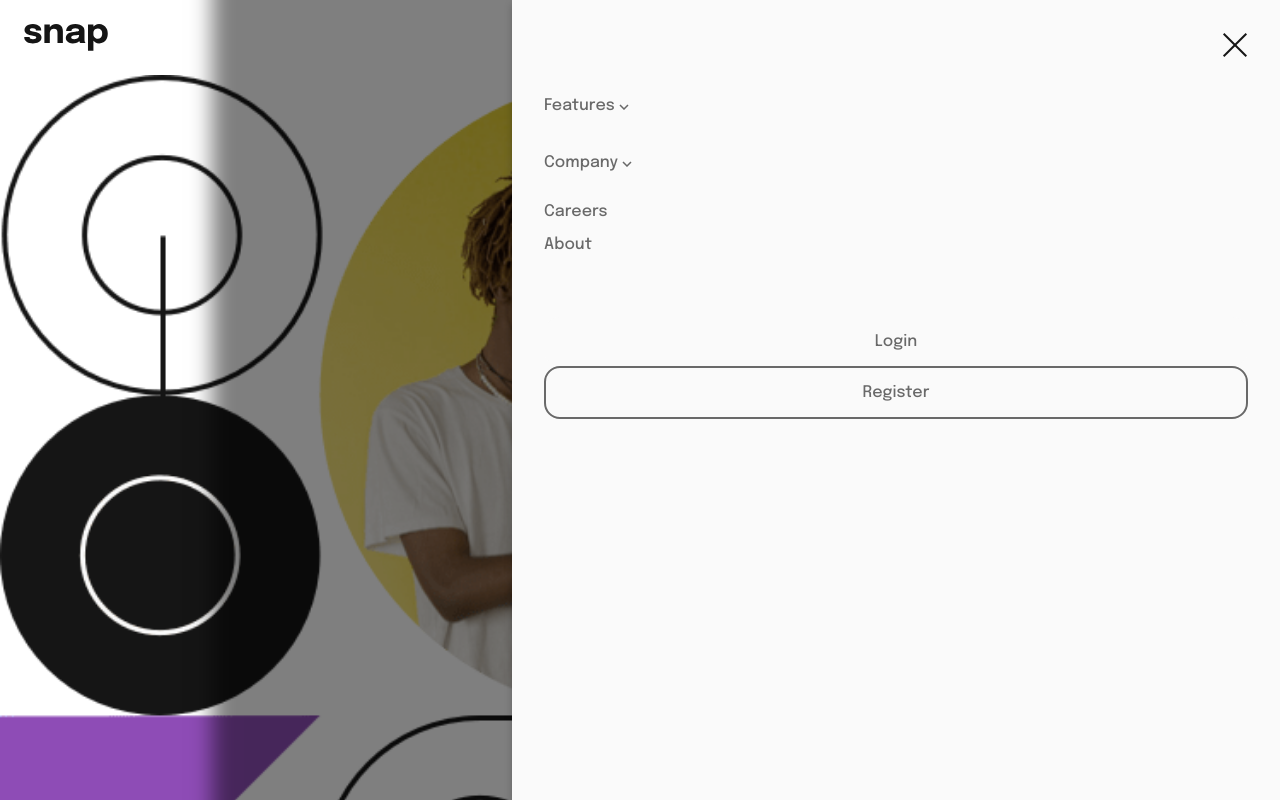
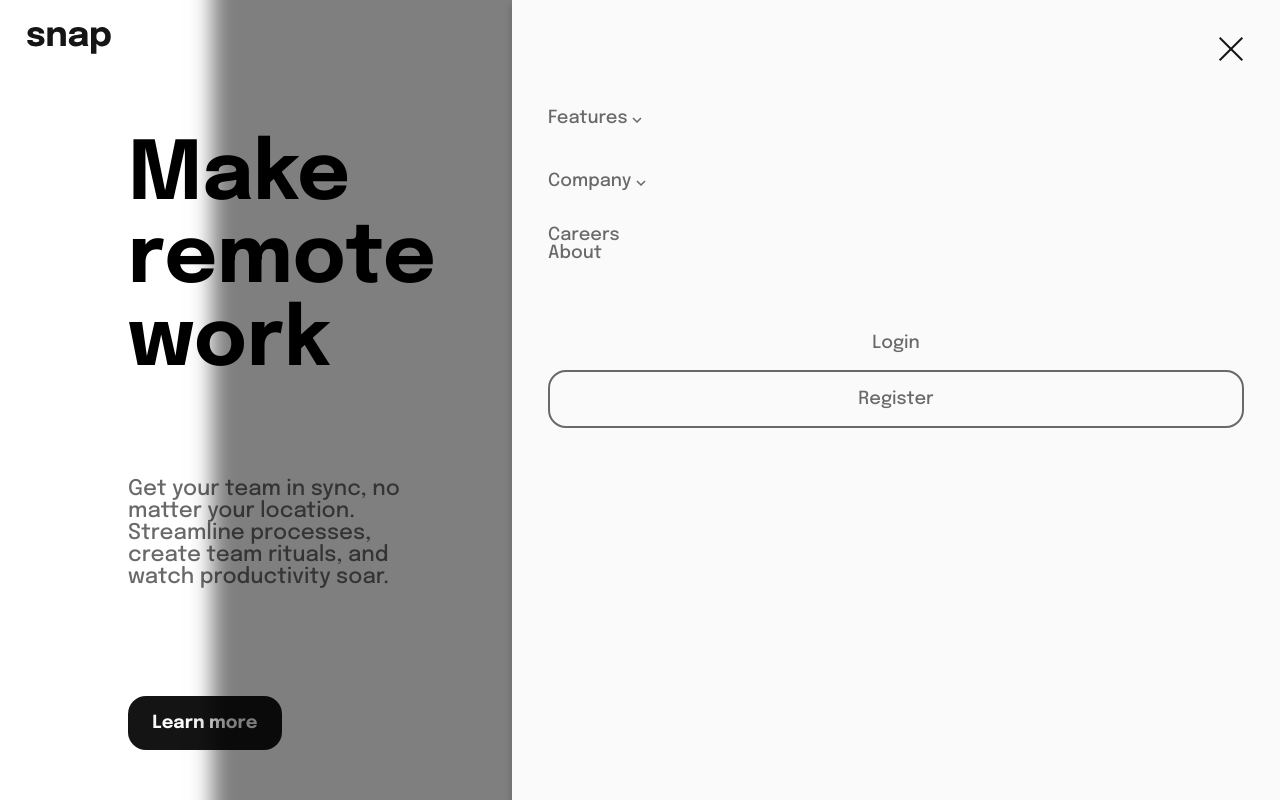
Before and after one commit to lifesaver43/Frontend-Mentor, a plain HTML site: page index.html in a window 1280 px wide. Both pictures are taken after a click on the picture 1240 px from the left and 37 px from the top of the page. Shown: the top 800 px of the page. Drawn offline with Linux system fonts and the light colour scheme.

Commit message:
second commit

```diff
--- a/css/app.js
+++ b/css/app.js
@@ -0,0 +1,36 @@
+// MENU BAR
+const menu = document.getElementById("menu");
+const exit = document.getElementById("exit");
+const navBar = document.getElementById("nav-bar");
+
+menu.addEventListener("click", () => {
+    navBar.classList.add("active")
+});
+
+exit.addEventListener("click", () => {
+    navBar.classList.remove("active")
+});
+
+
+// DROP DOWN MENU
+const feature = document.getElementById("feature-drop");
+const company = document.getElementById("company-drop");
+const featureChild = document.querySelector(".feature-child");
+const companyChild = document.querySelector(".company-child");
+const iconUp1 = document.querySelector(".icon-up1");
+const iconUp2 = document.querySelector(".icon-up2");
+const iconDown1 = document.querySelector(".icon-down1");
+const iconDown2 = document.querySelector(".icon-down2");
+
+
+feature.addEventListener("click", () => {
+    featureChild.classList.toggle("hide")
+    iconUp1.classList.toggle("hide")
+    iconDown1.classList.toggle("hide")
+});
+
+company.addEventListener("click", () => {
+    companyChild.classList.toggle("hide")
+    iconUp2.classList.toggle("hide")
+    iconDown2.classList.toggle("hide")
+});
--- a/css/styles.css
+++ b/css/styles.css
@@ -4,14 +4,22 @@
     --Almost-Black: hsl(0, 0%, 8%);
 }
 
-* {
+@media(min-width: 50em){
+    :root{
+        font-size: 1.125em;
+    }
+}
+
+*, ::before, ::after{
+    margin: 0;
+    padding:0;
     box-sizing: border-box;
     font-family: 'Epilogue', sans-serif;
 }
 
 body {
-    padding: 0;
-    margin: 0;
+    height: 100%;
+    width: 100%;
 }
 
 ul {
@@ -79,6 +87,7 @@ header > nav {
 
 .feature-nav {
     margin-top: 3.5em;
+    cursor: pointer;
 }
 
 .feature-nav * {
@@ -93,6 +102,7 @@ header > nav {
 .company-nav {
     margin: 2em 0;
     margin-top: 2.5em;
+    cursor: pointer;
 }
 
 .company-nav > ul * {
@@ -133,17 +143,24 @@ section {
 }
 
 section > img {
-    background-size: contain;
-    width: 100vw;
+    /* background-size: contain; */
+    width: 100%;
 }
 
-section > h1 {
+.container {
+    display: flex;
+    flex-direction: column;
+    align-items: center;
+    margin-top: 3em;
+}
+
+section > .container > h1 {
     font-size: 2.7em;
     text-align: center;
     margin-bottom: 0;
 }
 
-section > p {
+section > .container > p {
     text-align: center;
     padding: 0 1em;
     color: var(--Medium-Gray);
@@ -151,7 +168,7 @@ section > p {
     margin-top: 1em;
 }
 
-section > button {
+section > .container > button {
     color: var(--Almost-white);
     font-size: 1em;
     font-weight: 700;
@@ -160,12 +177,74 @@ section > button {
     height: 3em;
     border: none;
     border-radius: 1em;
-    margin-top: 1em;
+    margin-top: 2em;
 }
 
-section > .brands {
+section > .container > .brands {
     margin: 3em 1em;
     display: flex;
     align-items: center;
     gap: 1.5em;
 }
+
+/* RESPONSIVE DESIGN */
+
+@media (min-width: 768px) {
+    .mob-img {
+        display: none;
+    }
+    .desk-img {
+        display: block;
+    }
+
+    section {
+        flex-direction: row-reverse;
+        justify-content: space-evenly;
+    }
+
+    section > img {
+        width: 30vw;
+        height: 80vh;
+    }
+
+    section > .container {
+        width: 40vw;
+        /* background-color: blue; */
+        gap: 4em;
+        align-items: flex-start;
+    }
+
+    section > .container > h1 {
+        text-align: left;
+        font-size: 4.5em;
+        max-width: 80%;
+    }
+
+    section > .container > p {
+        text-align: left;
+        padding-left: 0;
+        max-width: 60%;
+    }
+
+    section > .container > .brands {
+        width: 90%;
+        justify-content: space-between;
+
+    }
+
+    /* continue here */
+
+    /* RESPONSIVE NAV */
+    /* nav img:last-child {
+        display: none;
+    }
+
+    .nav-bar {
+        display: inline;
+    }
+
+    .top-nav {
+        display: flex;
+        flex-direction: row;
+    } */
+}
--- a/index.html
+++ b/index.html
@@ -21,7 +21,7 @@
       <div class="top-nav">
         <img id="exit" src="/images/icon-close-menu.svg" alt="exit">
         <div class="feature-nav">
-          <p>Features <span><img src="/images/icon-arrow-down.svg" alt=""></span> <span><img class="hide" src="/images/icon-arrow-up.svg" alt=""></span></p>
+          <p id="feature-drop">Features <span><img class="icon-down1" src="/images/icon-arrow-down.svg" alt=""></span> <span><img class="icon-up1 hide" src="/images/icon-arrow-up.svg" alt=""></span></p>
           <ul class="feature-child hide">
             <li><a href="#"><img src="/images/icon-todo.svg" alt="todo"> Todo List</a></li>
             <li><a href="#"><img src="/images/icon-calendar.svg" alt="todo"> Calendar</a></li>
@@ -31,7 +31,7 @@
         </div>
 
         <div class="company-nav">
-          <p>Company <span><img src="/images/icon-arrow-down.svg" alt=""></span> <span><img class="hide" src="/images/icon-arrow-up.svg" alt=""></span></p>
+          <p id="company-drop">Company <span><img class="icon-down2" src="/images/icon-arrow-down.svg" alt="arrow-down"></span> <span><img class="icon-up2 hide" src="/images/icon-arrow-up.svg" alt=""></span></p>
           <ul class="company-child hide">
             <li><a href="#">History</a></li>
             <li><a href="#">Our Team</a></li>
@@ -50,8 +50,9 @@
   </header>
 
   <section>
-    <img src="/images/image-hero-mobile.png" alt="hero">
-    <img class="hide" src="/images/image-hero-desktop.png" alt="hero-desktop">
+    <img class="mob-img" src="/images/image-hero-mobile.png" alt="hero">
+    <img class="desk-img hide" src="/images/image-hero-desktop.png" alt="hero-desktop">
+    <div class="container">
       <h1>Make remote work</h1>
       <p>Get your team in sync, no matter your location. Streamline processes, create team rituals, and watch productivity soar.</p>
       <button>Learn more</button>
@@ -62,21 +63,9 @@
         <img src="/images/client-meet.svg" alt="client-meet">
         <img src="/images/client-maker.svg" alt="client-maker">
       </div>
+    </div>
   </section>
 
-  <!-- <script src="/css/app.js"></script> -->
-  <script>
-    const menu = document.getElementById("menu");
-    const exit = document.getElementById("exit");
-    const navBar = document.getElementById("nav-bar");
-
-    menu.addEventListener("click", () => {
-      navBar.classList.add("active")
-    });
-
-    exit.addEventListener("click", () => {
-      navBar.classList.remove("active")
-    });
-  </script>
+  <script src="/css/app.js"></script>
 </body>
 </html>
```
Lines whose indentation alone changed are shown as unchanged.
